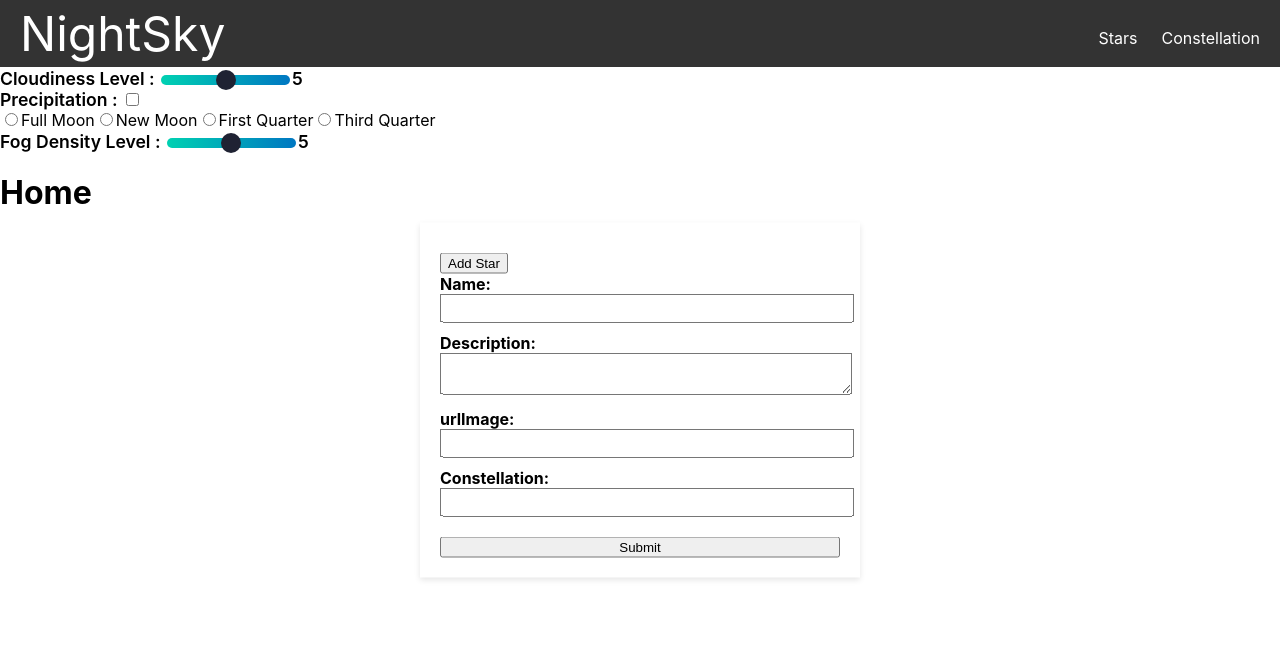
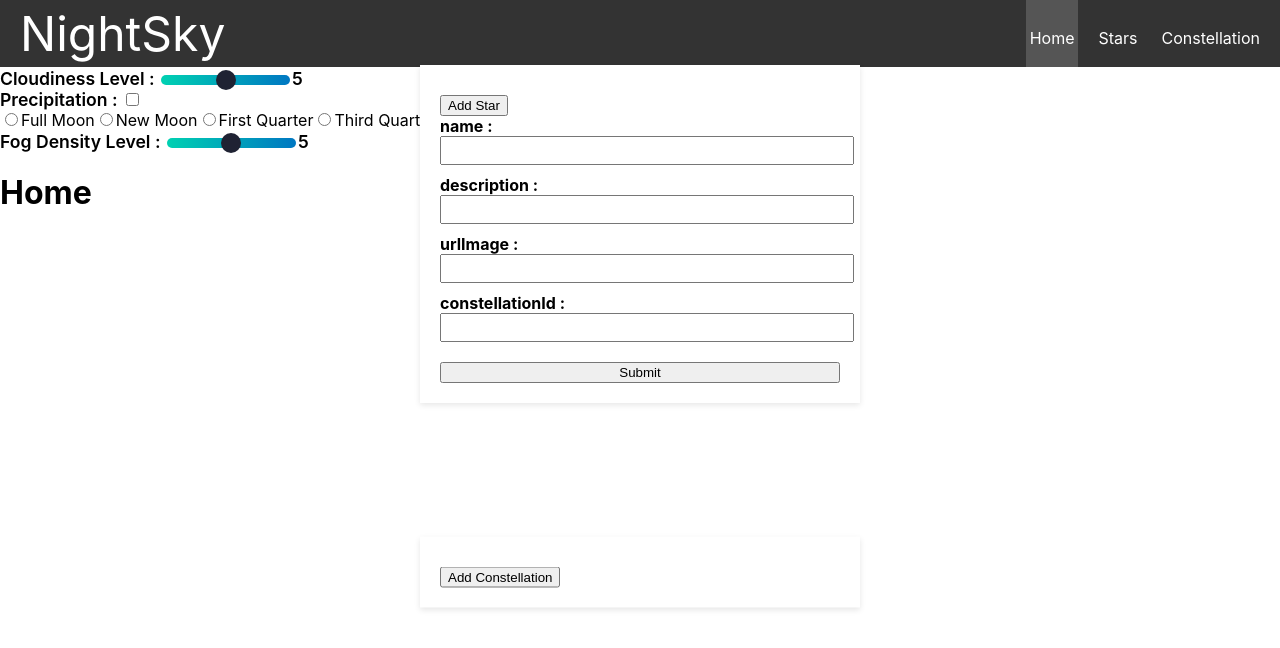
Before and after one commit to JarekBigaj/NightSkyApplication, a React (Create React App) app in the folder night-sky/: page / in a window 1280 px wide. Both pictures are taken after a click on the button "Add Star". Shown: the top 648 px of the page. Built offline with nearby package versions, Linux system fonts and the light colour scheme.

Commit message:
update universal form for application

```diff
--- a/night-sky/src/Navbar.js
+++ b/night-sky/src/Navbar.js
@@ -6,6 +6,7 @@ export default function Navbar(){
         <Nav>
             <Link className="site-title" to="/">NightSky</Link>
             <ul>
+                <CustomLink to={"/"}>Home</CustomLink>
                 <CustomLink to="/listOfStars">Stars</CustomLink>
                 <CustomLink to="/listOfConstellations">Constellation</CustomLink>
             </ul>
--- a/night-sky/src/helperComponents/PopupCard.js
+++ b/night-sky/src/helperComponents/PopupCard.js
@@ -1,33 +1,27 @@
 import { useState } from "react";
 import styled from "styled-components";
 
-const PopupCard = styled(({className,handleInputChange,handleFormSubmit,formData})=> {
+const PopupCard = styled(({className,handleInputChange,handleFormSubmit,formData,buttonName})=> {
     const [isOpen, setIsOpen] = useState(false);
     const togglePopup = () => {
         setIsOpen(!isOpen);
     };
     return (
         <div className={className}>
-            <button onClick={togglePopup}>Add Star</button>
+            <button onClick={togglePopup}>{buttonName}</button>
             {isOpen && (
               <div className="popup-card">
                 <form onSubmit={handleFormSubmit}>
-                  <label>
-                    Name:
-                    <input type="text" name="name" value={formData.name} onChange={handleInputChange} />
-                  </label>
-                  <label>
-                    Description:
-                    <textarea name="description" value={formData.description} onChange={handleInputChange} />
-                  </label>
-                  <label>
-                    urlImage:
-                    <input type="text" name="urlImage" value={formData.urlImage} onChange={handleInputChange} />
-                  </label>
-                  <label>
-                    Constellation:
-                    <input type="text" name="constellationId" value={formData.constellationId} onChange={handleInputChange} />
-                  </label>
+                    {
+                        Object.entries(formData).map(([key,value])=>{
+                            return (
+                                <div key={key+"div"}>
+                                    <label key={key+"label"}>{key + " :"}</label>
+                                    <input key={key} type="text" name={key} value={value} onChange={handleInputChange} />
+                                </div>
+                            )
+                        })
+                    }
                   <button type="submit">Submit</button>
                 </form>
               </div>
@@ -35,7 +29,7 @@ const PopupCard = styled(({className,handleInputChange,handleFormSubmit,formData
         </div>
     )
 })`
-position: fixed;
+position:relative;
 top: 50%;
 left: 50%;
 transform: translate(-50%, -50%);
@@ -67,4 +61,7 @@ button {
 }
 `;
 
+
+
+
 export default PopupCard;
--- a/night-sky/src/pages/Home/index.js
+++ b/night-sky/src/pages/Home/index.js
@@ -1,3 +1,4 @@
+import AddConstellation from "../addConstellation"
 import AddStar from "../addStar"
 
 export default function Home (){
@@ -6,6 +7,7 @@ export default function Home (){
         <div>
             <h1>Home</h1>
             <AddStar/>
+            <AddConstellation/>
         </div>
     )
 
--- a/night-sky/src/pages/addConstellation/index.js
+++ b/night-sky/src/pages/addConstellation/index.js
@@ -1,3 +1,42 @@
-export default function AddConstellation (){
-    return <h1>Add Constellation</h1>
-}
+import React, { useState } from 'react';
+import PopupCard from '../../helperComponents/PopupCard';
+
+const AddConstellation = () => {
+  const [formData, setFormData] = useState({
+    name: ''
+  });
+
+  const handleFormSubmit = e => {
+    e.preventDefault();
+    console.log(formData)
+    fetch('http://127.0.0.1:3600/api/stars/addConstellation',{
+        method:'POST',
+        headers: {
+            'Content-Type': 'application/json',
+        },
+        body: JSON.stringify(formData)
+    })
+    .then(response => response.json())
+  };
+
+  const handleInputChange = e => {
+    const { name, value } = e.target;
+    setFormData(prevData => ({
+      ...prevData,
+      [name]: value,
+    }));
+  };
+
+  return (
+    <PopupCard
+        buttonName="Add Constellation"
+        formData={formData}
+        handleInputChange={handleInputChange}
+        handleFormSubmit={handleFormSubmit}
+    />
+  );
+};
+
+
+
+export default AddConstellation;
--- a/night-sky/src/pages/addStar/index.js
+++ b/night-sky/src/pages/addStar/index.js
@@ -31,7 +31,12 @@ const AddStar = () => {
   };
 
   return (
-    <PopupCard formData={formData} handleInputChange={handleInputChange} handleFormSubmit={handleFormSubmit}/>
+    <PopupCard
+        buttonName="Add Star"
+        formData={formData}
+        handleInputChange={handleInputChange}
+        handleFormSubmit={handleFormSubmit}
+        />
   );
 };
 
```
Also changed, not shown: 1 other file (tests, documents, lock files or other folders).
